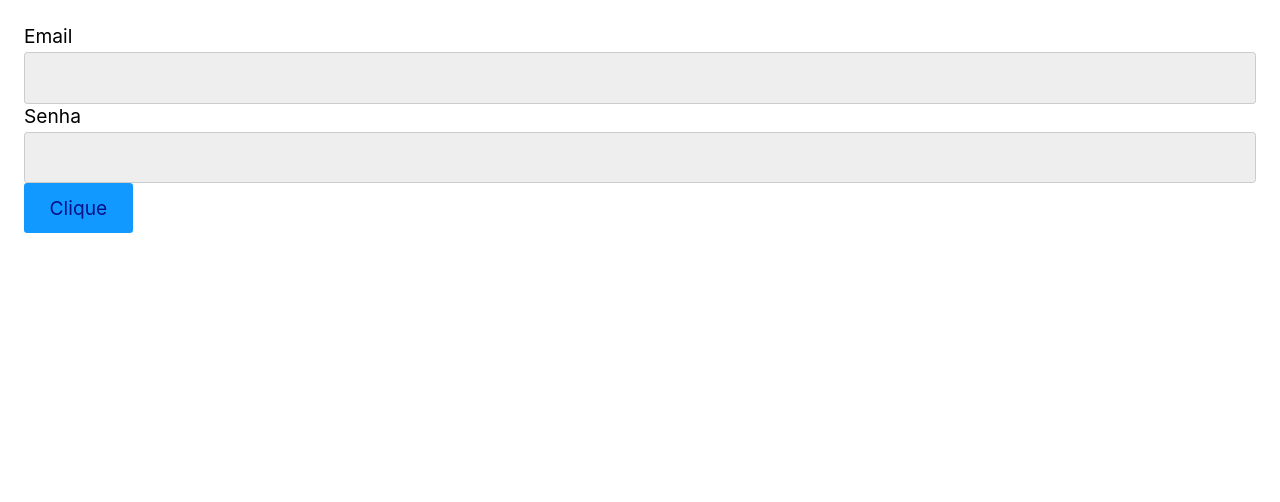
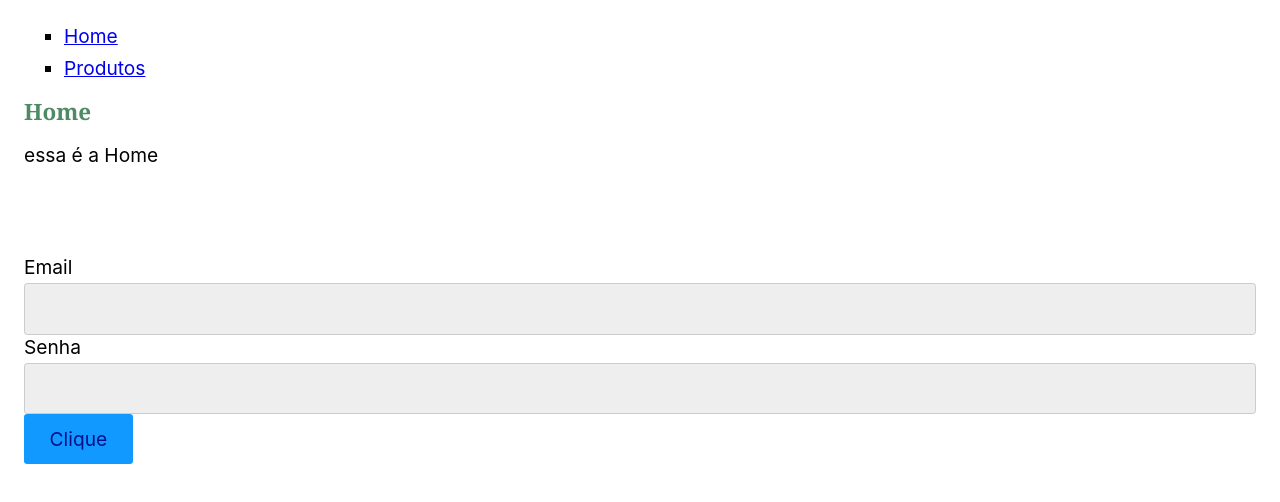
Before and after one commit to LuizGenuino/React-Origamid, a React (Vite) app: page / in a window 1280 px wide. Shown: the top 502 px of the page. Built offline with nearby package versions, Linux system fonts and the light colour scheme.

Commit message:
add Header, Home, Products, and Produto components; update App to include routing and layout

```diff
--- a/src/App.jsx
+++ b/src/App.jsx
@@ -1,11 +1,28 @@
+import Header from "./components/Header"
+import Home from "./components/Home"
+import Products from "./components/Products"
 import Form from "./Form/Form"
 
 
 const App = () => {
+    const { pathname } = window.location
+
+    console.log(pathname)
+
+    let Pagina = pathname === '/produtos' ? Products : Home
 
     return (
         <>
-            <Form />
+            <section>
+                <Header />
+                <Pagina />
+            </section>
+
+            <br /><br /><br />
+
+            <section>
+                <Form />
+            </section>
         </>
     )
 }
--- /dev/null
+++ b/src/components/Header.jsx
@@ -0,0 +1,14 @@
+import React from 'react'
+
+function Header() {
+    return (
+        <header>
+            <ul>
+                <li><a href="/" rel="noopener noreferrer">Home</a></li>
+                <li><a href="/produtos" rel="noopener noreferrer">Produtos</a></li>
+            </ul>
+        </header>
+    )
+}
+
+export default Header
--- /dev/null
+++ b/src/components/Home.jsx
@@ -0,0 +1,13 @@
+import React from 'react'
+import Titulo from './Titulo'
+
+function Home() {
+  return (
+    <section>
+        <Titulo titulo="Home" />
+        <p>essa é a Home</p>
+    </section>
+  )
+}
+
+export default Home
--- /dev/null
+++ b/src/components/Products.jsx
@@ -0,0 +1,21 @@
+import React from 'react'
+import Titulo from './Titulo'
+import Produto from './Produto';
+
+const produtos = [
+  { nome: 'Notebook', propriedades: ['16gb ram', '512gb'] },
+  { nome: 'Smartphone', propriedades: ['2gb ram', '128gb'] },
+];
+
+function Products() {
+  return (
+    <section>
+        <Titulo titulo="Produtos" />
+        <p>Lista de Produtos</p>
+
+        {produtos.map((produto) => (<Produto key={produto.nome} {...produto}/>))}
+    </section>
+  )
+}
+
+export default Products
--- /dev/null
+++ b/src/components/Produto.jsx
@@ -0,0 +1,17 @@
+import React from 'react'
+
+function Produto({ nome, propriedades }) {
+    return (
+        <div style={{ border: '1px solid', margin: '1rem 0', padding: '1rem' }}>
+            <p>{nome}</p>
+            <ul  >
+                {propriedades.map((propriedade, index) => (
+                    <li key={index}>{propriedade}</li>
+                )
+                )}
+            </ul>
+        </div>
+    )
+}
+
+export default Produto
--- /dev/null
+++ b/src/components/Titulo.jsx
@@ -0,0 +1,11 @@
+import React from 'react'
+
+function Titulo({titulo}) {
+  return (
+    <h1 style={{
+        color: '#4c8b64'
+    }} >{titulo}</h1>
+  )
+}
+
+export default Titulo
```
